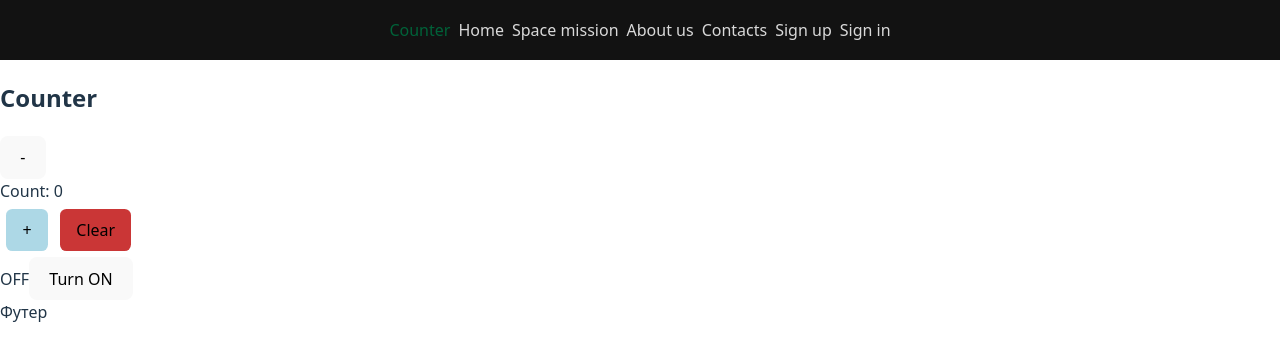
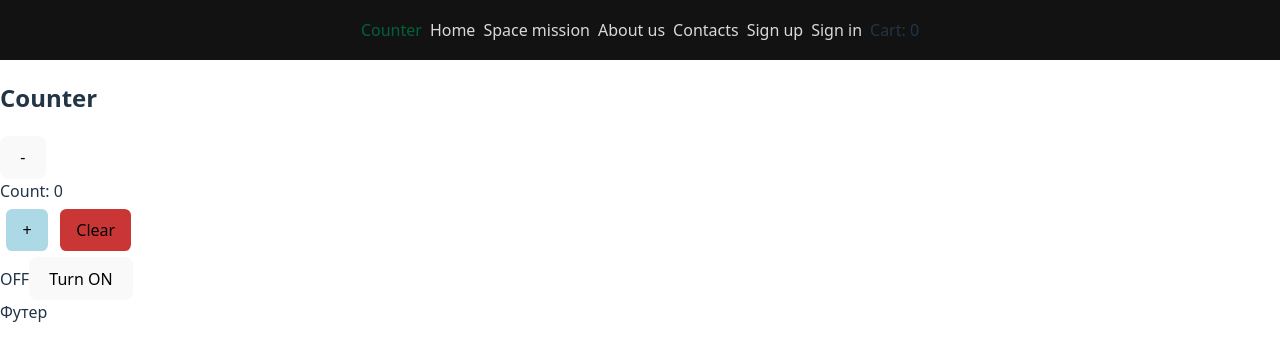
Before and after one commit to waldemar-tschaikowski/react_store, a React (Vite) app: page /counter in a window 1280 px wide. Shown: the top 360 px of the page. Built offline with nearby package versions, Linux system fonts and the light colour scheme.

Commit message:
added Cartcontext hook useCartContext

```diff
--- a/src/App.tsx
+++ b/src/App.tsx
@@ -18,12 +18,14 @@ import LoginPage from "./pages/LoginPage";
 import CategoriesPage from "./pages/CategoriesPage";
 import { CreateCategoryPage } from "./pages/CreateCategoryPage";
 import { AuthProvider } from "./providers/AuthProvider";
+import { CartProvider } from "./providers/CartProvider";
 
 function App() {
   return (
     <>
       <BrowserRouter>
         <AuthProvider>
+          <CartProvider>
           <Routes>
             <Route path="/" element={<MainLayout />}>
               <Route index element={<Home />} />
@@ -56,6 +58,7 @@ function App() {
               <Route path="*" element={<NotFound />} />
             </Route>
           </Routes>
+          </CartProvider>
         </AuthProvider>
       </BrowserRouter>
     </>
--- a/src/components/NavBar/index.tsx
+++ b/src/components/NavBar/index.tsx
@@ -3,6 +3,7 @@ import styles from "./NavBar.module.css";
 import clsx from "clsx";
 import LogoutButton from "../LogoutButton";
 import useAuth from "../../hooks/useAuth";
+import useCartCount from "../../hooks/useCartCount";
 
 const getClasses = ({ isActive }: { isActive: boolean }) =>
   clsx(styles.link, isActive && styles.active);
@@ -59,11 +60,13 @@ const AuthLinks = (
 
 export default function NavBar() {
   const { user } = useAuth();
+  const {count} = useCartCount();
 
   return (
     <nav className={styles.navbar}>
       {generalLinks}
       {user ? SignedInUserLinks : AuthLinks}
+      <span>Cart: {count}</span>
     </nav>
   );
 }
--- a/src/components/ProductList/index.tsx
+++ b/src/components/ProductList/index.tsx
@@ -1,9 +1,12 @@
 import { useEffect, useState } from "react";
 import type Product from "../../types/Product";
 import { Link } from "react-router-dom";
+import useCartCount from "../../hooks/useCartCount";
+import { Button } from "../ui/Button/Button";
 
 export default function ProductList() {
   const [products, setProducts] = useState<Product[]>([]);
+  const { increment, decrement } = useCartCount();
 
   useEffect(() => {
     async function fetchProducts() {
@@ -18,9 +21,13 @@ export default function ProductList() {
     <div>
       <h2>Products</h2>
       <ul>
-      {products.map((product) => (
-        <li key={product.id}><Link to={`/products/${product.id}`}>{product.title}</Link></li>
-      ))}
+        {products.map((product) => (
+          <li key={product.id}>
+            <Link to={`/products/${product.id}`}>{product.title}</Link>
+            <Button onClick={increment}>+</Button>
+            <Button onClick={decrement}>-</Button>
+          </li>
+        ))}
       </ul>
     </div>
   );
--- /dev/null
+++ b/src/context/CartContext.tsx
@@ -0,0 +1,23 @@
+import React, { createContext } from "react";
+
+
+/*
+SetStateAction<number>	число ИЛИ функция
+Dispatch	функция
+Всё вместе	функция обновления state
+
+React.Dispatch<React.SetStateAction<number>>
+это тип для функции setState
+“функция, которая умеет обновлять число (state)”
+
+
+*/
+
+interface CartContextValue {
+  count: number;
+  setCount: React.Dispatch<React.SetStateAction<number>>;
+}
+
+export const CartContext = createContext<CartContextValue | undefined>(
+  undefined,
+);
--- /dev/null
+++ b/src/hooks/useCartCount.ts
@@ -0,0 +1,27 @@
+import { useContext } from "react";
+import { CartContext } from "../context/CartContext";
+
+export default function useCartCount() {
+  const context = useContext(CartContext);
+
+  if (!context) {
+    throw new Error("useCartContext should be used inside CartProvider");
+  }
+
+  const {count, setCount} = context;
+
+  function increment() {
+    setCount((prev) => prev + 1);
+  }
+
+  function decrement() {
+    setCount((prev) => prev - 1);
+  }
+
+
+  function clear() {
+    setCount(0);
+  }
+
+  return { increment, decrement, clear, count };
+}
--- a/src/layouts/MainLayout.tsx
+++ b/src/layouts/MainLayout.tsx
@@ -6,6 +6,7 @@ export default function MainLayout() {
     <>
       <NavBar />
       <Outlet />
+
       <footer>Футер</footer>
     </>
   );
--- a/src/pages/Home/index.tsx
+++ b/src/pages/Home/index.tsx
@@ -6,6 +6,7 @@ import { ChildB } from "../../components/ChildB";
 
 export default function Home() {
   const [count, setCount] = useState(0);
+
   return (
     <div className={styles.container}>
       Home
--- /dev/null
+++ b/src/providers/CartProvider.tsx
@@ -0,0 +1,28 @@
+import { useState, type FC, type ReactNode } from "react";
+import { CartContext } from "../context/CartContext";
+
+/*
+ type Props = {
+  children: ReactNode;
+};
+export const CartProvider = ({ children }: Props) => {
+-------------------------
+Потому что это объект пропсов
+{ children: ReactNode }
+ ----------------
+ ReactNode — это всё, что React умеет рендерить:
+
+JSX (<div />)
+строки ("hello")
+числа (123)
+массивы
+фрагменты
+*/
+export const CartProvider: FC<{ children: ReactNode }> = ({ children }) => {
+  const [count, setCount] = useState(0);
+  return (
+    <CartContext.Provider value={{ count, setCount }}>
+      {children}
+    </CartContext.Provider>
+  );
+};
```
